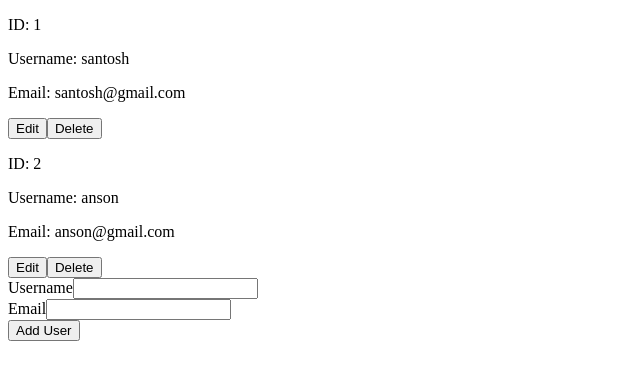
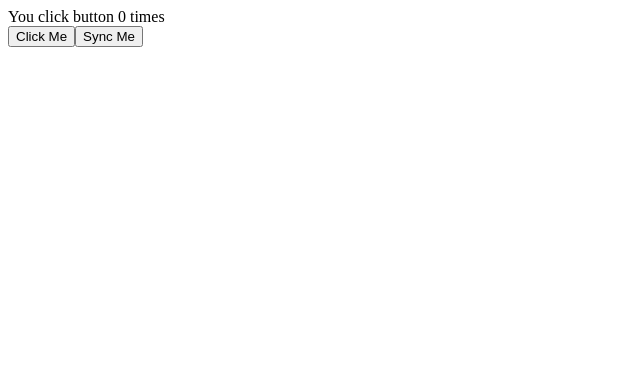
Before and after one commit to santoshkbrj/Reactjs_Tutorial, a React (Vite) app: page / in a window 1280 px wide. Shown: the top 380 px of the page, without its empty margins (0-640 px from the left). Built offline with nearby package versions, Linux system fonts and the light colour scheme.

Commit message:
userEffect hook and it's dependancy

```diff
--- a/src/App.jsx
+++ b/src/App.jsx
@@ -1,10 +1,20 @@
+import { useEffect } from "react";
+import { useState } from "react";
 
-import UserState from "./components/UserState";
 function App() {
+    const [counter, setCounter] = useState(0);
+    const [sync, setSync] = useState(false)
+
+    useEffect(() => {
+        console.log('rendering....');
+        document.title = "React tutorial " + counter
+    }, [sync])
 
     return (
         <>
-            <UserState />
+            <div>You click button {counter} times</div>
+            <button onClick={() => setCounter((count) => count + 1)} >Click Me</button>
+            <button onClick={() => setSync((currentState) => !currentState)} >Sync Me</button>
         </>
     )
 }
--- a/src/components/UserDetails.jsx
+++ /dev/null
@@ -1,32 +0,0 @@
-import React, { useState } from 'react'
-
-export default function UserDetails({ user, setUsers }) {
-    const [isEditing, setIsEditing] = useState(false);
-    const [username, setUsername] = useState('');
-    const [email, setEmail] = useState('');
-
-    return (
-        <div>
-            <div>
-                <p>ID: <span>{user.id}</span></p>
-                <p>Username: {isEditing ? (<input name='username' id="username" value={username} onChange={(e) => { setUsername(e.target.value) }} />)
-                    : (<span>{user.username}</span>)}</p>
-                <p>Email: {isEditing ? (<input name="email" id="email" value={email} onChange={(e) => { setEmail(e.target.value) }} />) :
-                    (<span>{user.email}</span>)}</p>
-                <button onClick={() => { setIsEditing((currentState) => !currentState) }}>Edit</button>
-                <button onClick={() => {
-                    setUsers((currentUsersState) => currentUsersState.filter(
-                        (currentUser) => currentUser.id !== user.id
-                    ))
-                }}>Delete</button>
-                {isEditing && <button onClick={() => {
-                    setUsers((currentUsersState) => currentUsersState.map((currentUser) => currentUser.id === user.id
-                        ? { ...currentUser, username, email } : currentUser)
-
-                    );
-                    setIsEditing(false)
-                }}>Save</button>}
-            </div>
-        </div>
-    )
-}
--- a/src/components/UserState.jsx
+++ /dev/null
@@ -1,54 +0,0 @@
-import React, { useState } from 'react'
-import UserDetails from './UserDetails';
-
-export default function UserState() {
-    const [username, setUsername] = useState('');
-    const [email, setEmail] = useState('');
-    const [counter, setCounter] = useState(3)
-    const [users, setUsers] = useState([
-        {
-            id: 1,
-            username: 'santosh',
-            email: 'santosh@gmail.com'
-        },
-        {
-            id: 2,
-            username: 'anson',
-            email: 'anson@gmail.com'
-        }
-    ]);
-    return (
-        <div>
-            {
-                users.map((user, index) => (
-                    <UserDetails key={index} user={user} setUsers={setUsers} />)
-                )
-            }
-            <form onSubmit={(e) => {
-                e.preventDefault();
-                //console.log(username, email)
-                const newUser = {
-                    id: counter,
-                    username,
-                    email
-                };
-                setCounter((currentCounter) => currentCounter + 1);
-                setUsers((currentUsersState) => [...currentUsersState, newUser])
-
-            }}>
-                <div>
-                    <label htmlFor="username">Username</label>
-                    <input type='text' name="username" value={username} onChange={(e) => {
-                        setUsername(e.target.value)
-                    }} />
-                </div>
-                <div>
-                    <label htmlFor="email">Email</label>
-                    <input type='email' name="email" value={email} onChange={(e) => { setEmail(e.target.value) }} />
-                </div>
-                <button>Add User</button>
-            </form>
-
-        </div>
-    )
-}
```
